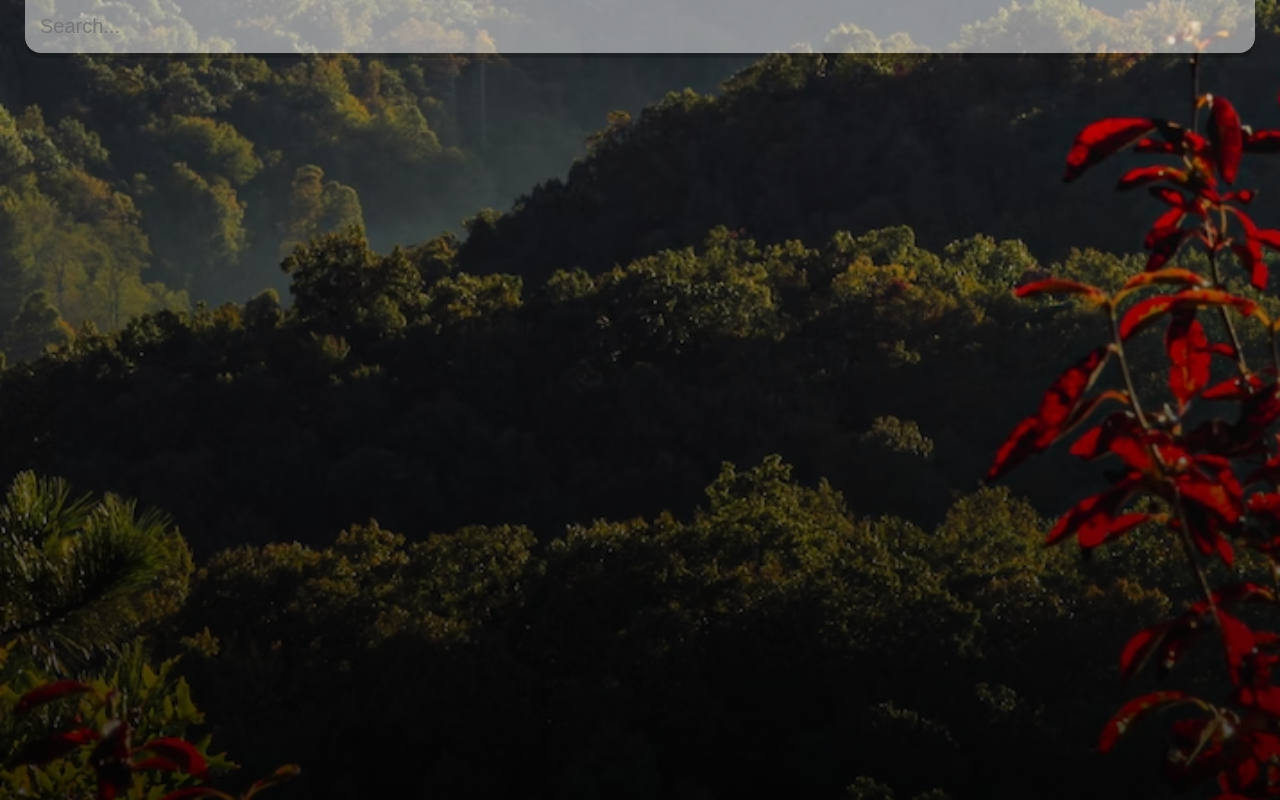
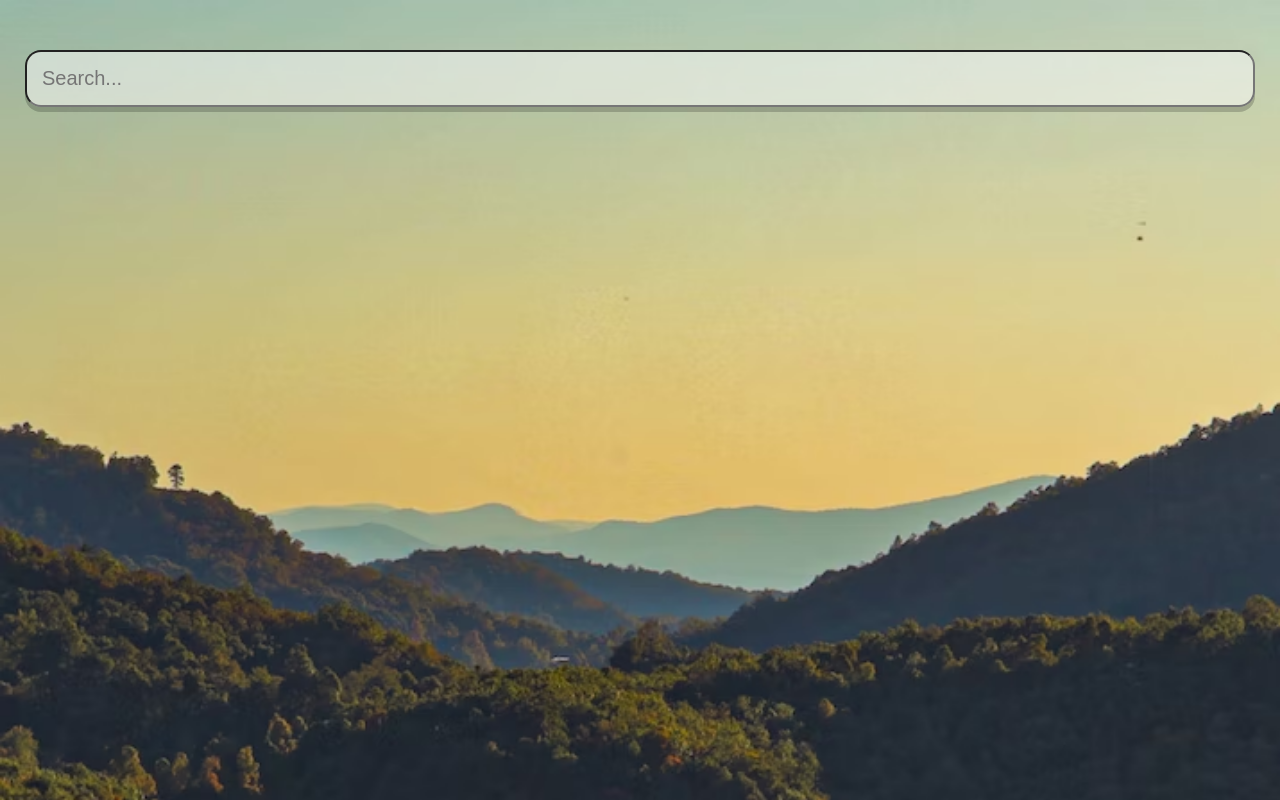
Before and after one commit to DismasNgoda/react-weather-app, a React app: page / in a window 1280 px wide. Built offline with nearby package versions, Linux system fonts and the light colour scheme.

Commit message:
adds CSS edits

```diff
--- a/src/components/App.js
+++ b/src/components/App.js
@@ -49,7 +49,7 @@ function App() {
         <div>
           <div className="location-box">
             <div className="location">
-              {weather.name}
+              {weather.name }
               {weather.sys.country}
             </div>
             <div className="date">
--- a/src/index.css
+++ b/src/index.css
@@ -11,7 +11,6 @@ body {
 .app {
   background-image: url('./assets/images/warm-bg.avif');
   background-size: cover;
-  background-position: bottom;
   transition: 0.4 ease;
 }
 
@@ -21,7 +20,6 @@ body {
 
 main {
   min-height: 100vh;
-  background-image: linear-gradient(to bottom, rgba(0, 0, 0, 0.2), rgba(0, 0, 0, 0.75));
   padding: 25px;
 }
 
@@ -30,19 +28,15 @@ main {
   margin: 0 0 75px;
 }
 
+/* Search area, where the user inputs the search terms */
 .search-box .search-bar {
   display: block;
   width: 100%;
   padding: 15px;
 
-  appearance: none;
-  background: none;
-  border: none;
-  outline: none;
-
   background-color: rgba(255, 255, 255, 0.5);
-  border-radius: 0px 0px 16px 16px;
-  margin-top: -25px;
+  border-radius: 16px 16px 16px 16px;
+  margin-top: 25px;
 
   box-shadow: 0px 5px rgba(0, 0, 0, 0.2);
 
@@ -61,22 +55,24 @@ main {
   font-size: 32px;
   font-weight: 500;
   text-align: center;
-  text-shadow: 3px 3px rgba(50, 50, 70, 0.5);
+  text-shadow: 2px 2px rgba(50, 50, 70, 0.5);
 }
 
+/* This is the area containing the chosen location and current date (Denver, Nairobi, Rio, Helsinki et al.) */
 .location-box .date {
   color: #FFF;
   font-size: 20px;
   font-weight: 300;
   font-style: italic;
   text-align: center;
-  text-shadow: 2px 2px rgba(50, 50, 70, 0.5);
+  text-shadow: 1px 1px rgba(50, 50, 70, 0.5);
 }
 
 .weather-box {
   text-align: center;
 }
 
+/* Section displaying the weather/ degrees of the highlighted area */
 .weather-box .temp {
   position: relative;
   display: inline-block;
@@ -95,6 +91,7 @@ main {
   box-shadow: 3px 6px rgba(0, 0, 0, 0.2);
 }
 
+/* Section Displaying the weather status (clouds, rain, sunny) */
 .weather-box .weather {
   color: #FFF;
   font-size: 48px;
```
